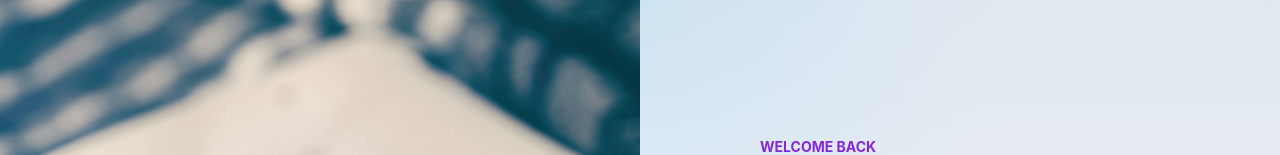
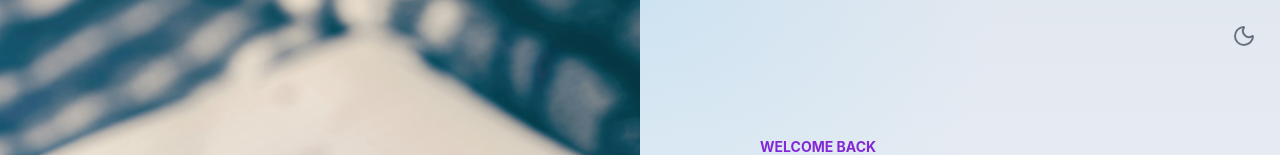
Before and after one commit to PrRj06/todo-app, a React app in the folder frontend/: page /signin in a window 1280 px wide. Shown: the top 155 px of the page. Built offline with nearby package versions, Linux system fonts and the light colour scheme; the HTML template or start-up script is replaced by a standard one.

Commit message:
Add: added theme switch to auth pages

```diff
--- a/frontend/src/components/SignInForm.jsx
+++ b/frontend/src/components/SignInForm.jsx
@@ -2,11 +2,15 @@ import { Mail } from "lucide-react";
 import { KeyRound } from "lucide-react";
 import { useState } from "react";
 import { Link } from "react-router-dom";
+import ThemeToggle from "./ui/ThemeToggle";
 function SignInForm(){
     const [showPassword, setShowPassword] = useState(false);
     return(
         <>
-            <div className="w-full min-h-screen flex flex-col justify-center items-center">
+            <div className="relative w-full min-h-screen flex flex-col justify-center items-center">
+                <div className="absolute z-100 top-6 right-6">
+                    <ThemeToggle/>
+                </div>
                 <div className="min-w-100">
                     <span className="text-(--bg-glow) font-bold text-sm">WELCOME BACK</span>
                     <div className="max-w-3xl text-balance text-3xl font-bold leading-[1.05] tracking-normal text-(--text) sm:text-5xl">
--- a/frontend/src/components/SignUpForm.jsx
+++ b/frontend/src/components/SignUpForm.jsx
@@ -3,11 +3,15 @@ import { Mail } from "lucide-react";
 import { KeyRound } from "lucide-react";
 import { useState } from "react";
 import { Link } from "react-router-dom";
+import ThemeToggle from "./ui/ThemeToggle";
 function SignUpForm(){
     const [showPassword, setShowPassword] = useState(false);
     return(
         <>
-            <div className="w-full min-h-screen flex flex-col justify-center items-center">
+            <div className="relative w-full min-h-screen flex flex-col justify-center items-center">
+                <div className="absolute z-100 top-6 left-6">
+                    <ThemeToggle/>
+                </div>
                 <div className="min-w-100">
                     <span className="text-(--bg-glow) font-bold text-sm">JOIN TASKA</span>
                     <div className="max-w-3xl text-balance text-3xl font-bold leading-[1.05] tracking-normal text-(--text) sm:text-5xl">
--- a/frontend/src/pages/SignIn.jsx
+++ b/frontend/src/pages/SignIn.jsx
@@ -3,7 +3,8 @@ import SignInLeft from "../components/SignInLeft"
 export default function SignIn(){
     return(
         <>
-            <div className="w-full flex ">
+            <div className="relative w-full flex ">
+
                 {/* left-image section */}
                 <SignInLeft/>
                 <SignInForm/>
```
